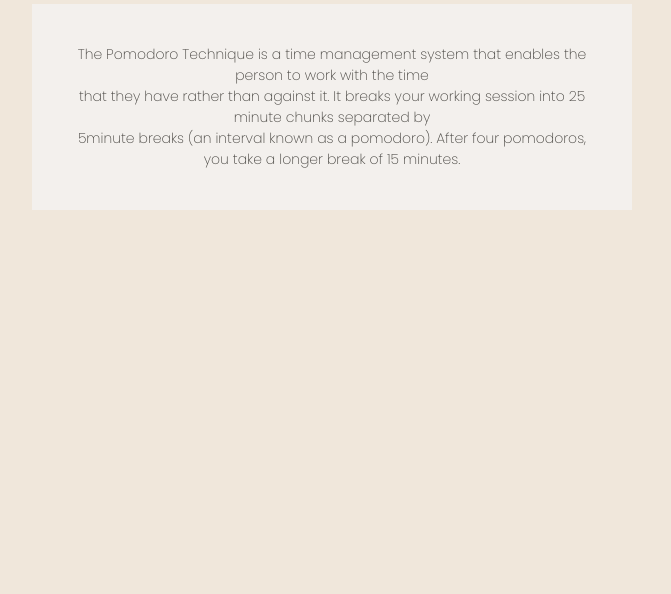
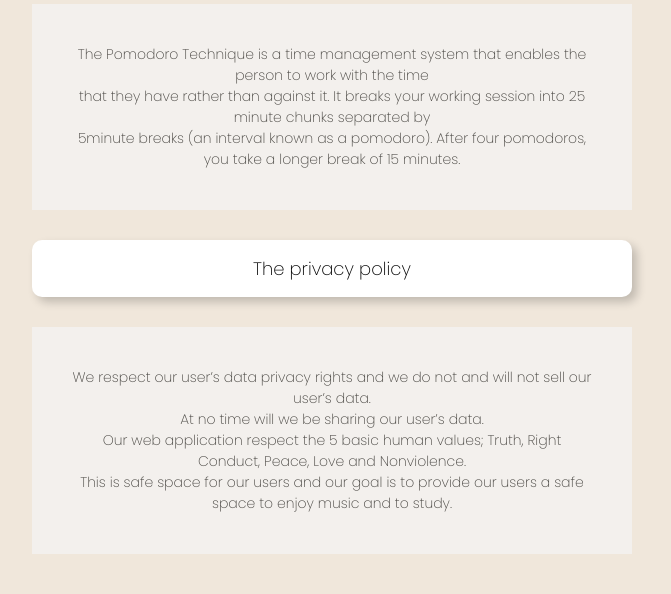
Before and after one commit to lina1919/creatica, a Django app: page /about in a window 1280 px wide. Shown: the part 461-1055 px from the top of the page, without its empty margins (328-999 px from the left). Before the commit the page ends 671 px from the top, so only its background shows below. Run offline with Django 4.2, Linux system fonts and the light colour scheme; some libraries are stand-ins or nearby versions.

Commit message:
add about page

```diff
--- a/study/templates/about.html
+++ b/study/templates/about.html
@@ -6,8 +6,8 @@
     <meta charset="UTF-8" />
     <title>Creatica</title>
     <link rel="preconnect" href="https://fonts.googleapis.com">
-<link rel="preconnect" href="https://fonts.gstatic.com" crossorigin>
-<link href="https://fonts.googleapis.com/css2?family=Poppins:wght@200&display=swap" rel="stylesheet">
+    <link rel="preconnect" href="https://fonts.gstatic.com" crossorigin>
+    <link href="https://fonts.googleapis.com/css2?family=Poppins:wght@200&display=swap" rel="stylesheet">
     <link rel="stylesheet" href="{% static 'style.css' %}">
 </head>
 
@@ -49,6 +49,20 @@
                             break of 15 minutes.</p>
                     </div>
                 </li>
+                <li>
+                    <div class="collapsible-header"><i class="mdi-navigation-chevron-right"></i>
+                        The privacy policy
+                    </div>
+                    <div class="collapsible-body" style="opacity: 0.7;">
+                        <p>We respect our user’s data privacy rights and we do not and will not sell our user’s data.
+                        </p>
+                        <p>At no time will we be sharing our user’s data.</p>
+                        <p>Our web application respect the 5 basic human values; Truth, Right Conduct, Peace, Love and
+                            Nonviolence.</p>
+                        <p>This is safe space for our users and our goal is to provide our users a safe space to enjoy
+                            music and to study.</p>
+                    </div>
+                </li>
             </ul>
         </div>
     </div>
--- a/study/templates/home.html
+++ b/study/templates/home.html
@@ -66,7 +66,7 @@
     </div>
     {% for post in posts_list %}
     <li>{{post.title}}</li>
-    <a href="{% url 'delete' %}">X</a>
+    <a href="{% url 'study:delete' %}">X</a>
     {% endfor %}
     <script src="{% static 'app.js' %}"></script>
     <div id="spotify_multiplayer">
```
Also changed, not shown: accounts/migrations/0017_auto_20220501_2337.py (added), spotify/migrations/0011_auto_20220501_2337.py (added), study/migrations/0007_auto_20220501_2337.py (added).
